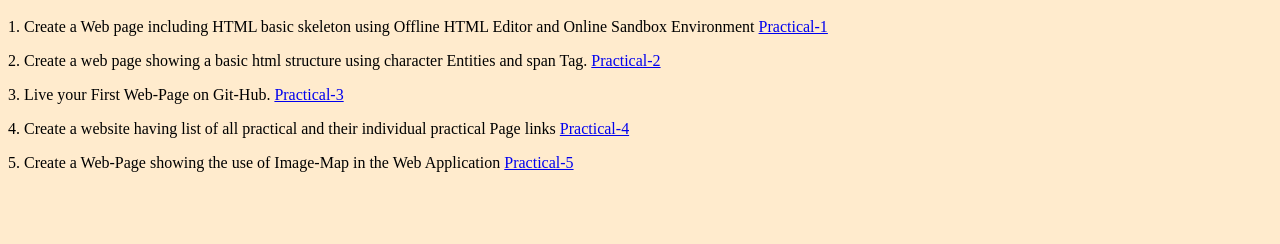
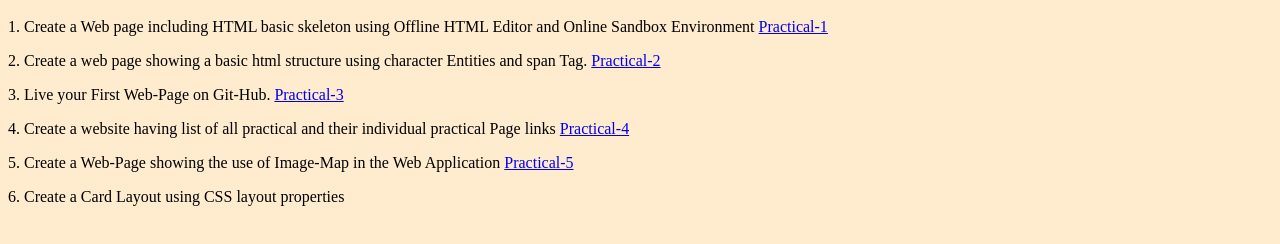
Before and after one commit to harshilgupta-dev/Fullstack-Practicals, a plain HTML site: page index.html in a window 1280 px wide. Shown: the part 252-496 px from the top of the page. Drawn offline with Linux system fonts and the light colour scheme.

Commit message:
update index.thml

```diff
--- a/index.html
+++ b/index.html
@@ -20,6 +20,6 @@
     <p>3. Live your First Web-Page on Git-Hub. <a href="./pages/Practical-3.html">Practical-3</a> </p>
     <p>4. Create a website having list of all practical and their individual practical Page links <a href="#">Practical-4</a> </p>
     <p>5. Create a Web-Page showing the use of Image-Map in the Web Application <a href="./pages/Practical-5.html">Practical-5</a> </p>
-
+    <p>6. Create a Card Layout using CSS layout properties</p>
 </body>
 </html>
```
